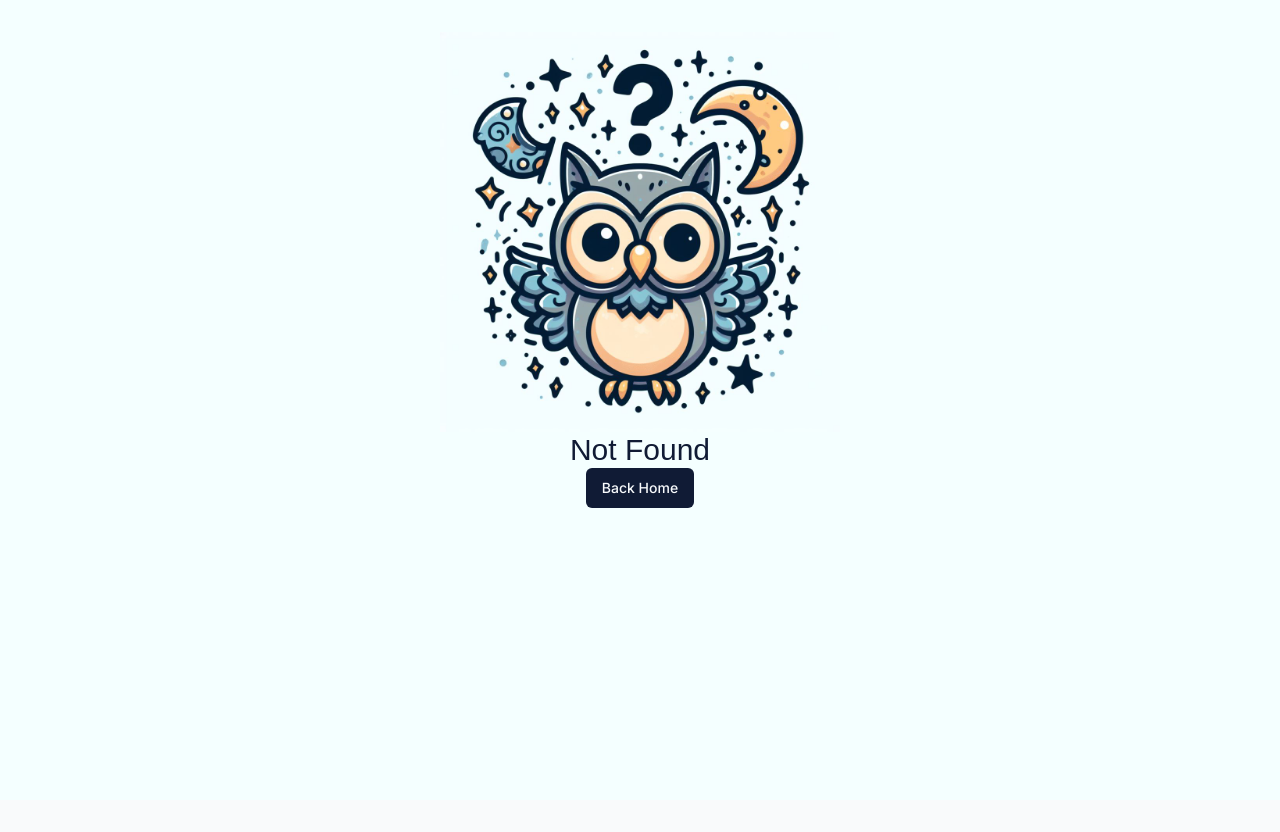
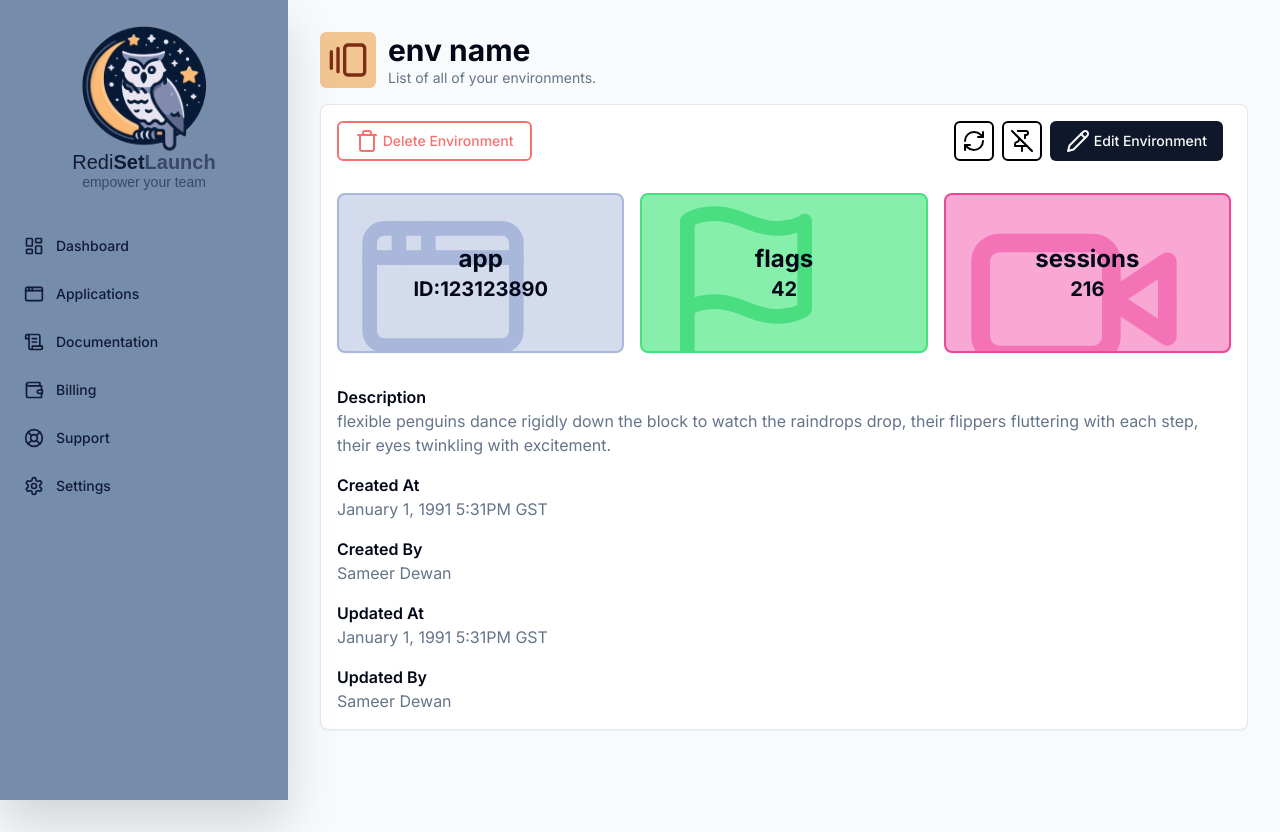
Before and after one commit to sameerdewan/redisetlaunch, a Next.js app: page /dashboard/envs/1 in a window 1280 px wide. Before the commit this address had no page. Before the commit the page ends 800 px from the top, so only its background shows below. Built offline with nearby package versions, Linux system fonts and the light colour scheme; a web font is replaced by a local one.

Commit message:
env page

```diff
--- /dev/null
+++ b/app/(dashboard)/(routes)/dashboard/envs/[id]/page.tsx
@@ -0,0 +1,98 @@
+"use client";
+import React, {useEffect, useState} from "react";
+import {
+    EntityCallout,
+    EntityCalloutContainer,
+    EntityPageContent,
+    EntityPageDetails,
+    EntityField,
+    EntityValue,
+    Page
+} from "@/components/Page";
+import Heading from "@/components/Heading";
+import {GalleryHorizontalEndIcon, CalendarDaysIcon, Flag, AppWindow, GalleryHorizontalEnd, Video} from "lucide-react";
+import {ApplicationEntityColors, EnvironmentEntityColors} from "@/lib/utils";
+import {useRouter} from "next/navigation";
+
+export default function Environment(props: { params: { id: string } }) {
+    // State
+    const [loading, setLoading] = useState(true);
+
+    // Navigation
+    const router = useRouter();
+
+    // Effects
+    useEffect(() => {
+        setLoading(true);
+        setTimeout(() => setLoading(false), 1000);
+    }, []);
+
+    // User Interface
+    return (
+        <Page>
+            <Heading
+                title="env name"
+                description="List of all of your environments."
+                icon={GalleryHorizontalEnd}
+                iconColor={EnvironmentEntityColors.TEXT}
+                bgColor={EnvironmentEntityColors.BACKGROUND}
+                loading={loading}
+            />
+            <EntityPageContent
+                entityId={props.params.id}
+                goToEdit={() => router.push(`/dashboard/envs/${props.params.id}/edit`)}
+                type="Environment"
+                loading={loading}
+            >
+                <EntityCalloutContainer>
+                    <EntityCallout
+                        title="app"
+                        value="ID:123123890"
+                        icon={AppWindow}
+                        backgroundTwClass="bg-[#A9B7DA]/50"
+                        borderTwClass="border-[#A9B7DA]"
+                        iconColorTextTwClass="text-[#A9B7DA]"
+                        positioningTwClasses="left-4 top-1"
+                        onClick={() => router.push(`/dashboard/apps/1`)}
+                    />
+                    <EntityCallout
+                        title="flags"
+                        value="42"
+                        icon={Flag}
+                        backgroundTwClass="bg-green-300"
+                        borderTwClass="border-green-400"
+                        iconColorTextTwClass="text-green-400"
+                        positioningTwClasses="left-4 top-1"
+                        onClick={() => router.push(`/dashboard/flags?envId=${props.params.id}`)}
+                    />
+                    <EntityCallout
+                        title="sessions"
+                        value="216"
+                        icon={Video}
+                        backgroundTwClass="bg-pink-300"
+                        borderTwClass="border-pink-500"
+                        iconColorTextTwClass="text-pink-400"
+                        positioningTwClasses="left-4 -top-2 h-56 w-56"
+                        onClick={() => router.push(`/dashboard/sessions?envId=${props.params.id}`)}
+                    />
+                </EntityCalloutContainer>
+                <EntityPageDetails>
+                    <EntityField name="Description" />
+                    <EntityValue value="flexible penguins dance rigidly down the block to watch the raindrops drop, their flippers fluttering with each step, their eyes twinkling with excitement."/>
+
+                    <EntityField name="Created At" />
+                    <EntityValue value="January 1, 1991 5:31PM GST"/>
+
+                    <EntityField name="Created By" />
+                    <EntityValue value="Sameer Dewan"/>
+
+                    <EntityField name="Updated At" />
+                    <EntityValue value="January 1, 1991 5:31PM GST"/>
+
+                    <EntityField name="Updated By" />
+                    <EntityValue value="Sameer Dewan"/>
+                </EntityPageDetails>
+            </EntityPageContent>
+        </Page>
+    );
+}
--- /dev/null
+++ b/app/(dashboard)/(routes)/dashboard/envs/page.tsx
@@ -0,0 +1,85 @@
+"use client";
+import Heading from "@/components/Heading";
+import {AppWindow, GalleryHorizontalEnd} from "lucide-react";
+import React, {useEffect, useRef, useState} from "react";
+import {ApplicationEntityColors, EnvironmentEntityColors} from "@/lib/utils";
+import PageSearch from "@/components/PageSearch";
+import EntityGrid from "@/components/EntityGrid";
+import {usePathname, useRouter, useSearchParams} from "next/navigation";
+import {Page, PageContent} from "@/components/Page";
+
+export default function Environments() {
+    // State
+    const [envs, setEnvs] = useState([]);
+    const [loading, setLoading] = useState<boolean>(false);
+
+    // Navigation
+    const router = useRouter();
+    const params = useSearchParams();
+    const pathname = usePathname();
+    const dataUrl = params.get("dataUrl")!;
+
+    // Refs
+    const searchRef = useRef<HTMLInputElement>(null);
+
+    // Methods
+    const navigateToQuery = () => {
+        if (searchRef?.current?.value && searchRef?.current?.value !== pathname) {
+            router.push(`/dashboard/envs/?dataUrl=${searchRef?.current?.value}`);
+        } else if (pathname !== "/dashboard/envs") {
+            router.push("/dashboard/envs")
+        }
+    }
+
+    const query = async () => {
+        setLoading(true);
+        const data = await new Promise(resolve => setTimeout(() => {
+            resolve(new Array(100).fill({
+                id: Math.floor(Math.random()).toString(),
+                name: "env name",
+                description: "It is a long established fact that a reader will be distracted by the readable content of a page when looking at its layout. The point of using Lorem Ipsum is that it has a more-or-less normal distribution of letters, as opposed to using 'Content here, content here', making it look like readable English. Many desktop publishing packages and web page editors now use Lorem Ipsum as their default model text, and a search for 'lorem ipsum' will uncover many web sites still in their infancy. Various versions have evolved over the years, sometimes by accident, sometimes on purpose (injected humour and the like"
+            }));
+        }, 1000));
+        setEnvs(data as any);
+        setLoading(false);
+    }
+
+
+    // Effects
+    useEffect(() => {
+        query().finally();
+    }, [dataUrl]);
+
+    // User Interface
+    return (
+        <Page>
+            <Heading
+                title="Environments"
+                description="List of all of your environments."
+                icon={GalleryHorizontalEnd}
+                iconColor={EnvironmentEntityColors.TEXT}
+                bgColor={EnvironmentEntityColors.BACKGROUND}
+            />
+            <PageContent>
+                <PageSearch
+                    ref={searchRef}
+                    inputProps={{
+                        placeholder: "Search Applications..."
+                    }}
+                    onSearch={navigateToQuery}
+                />
+                <EntityGrid
+                    loading={loading}
+                    entities={envs ?? []}
+                    entityCardColors={EnvironmentEntityColors}
+                    icon={GalleryHorizontalEnd}
+                    type="Env"
+                    goToEntity={{
+                        main: (id: string) => router.push(`/dashboard/envs/${id}`),
+                        edit: (id: string) => router.push(`/dashboard/envs/${id}/edit`)
+                    }}
+                />
+            </PageContent>
+        </Page>
+    );
+}
--- a/components/hooks.tsx
+++ /dev/null
@@ -1,30 +0,0 @@
-import {useEffect, useState} from "react";
-
-export function useRender(): [boolean, () => void] {
-    // State
-    const [render, setRender] = useState<boolean>(true);
-
-    // Methods
-    const rerender = () => {
-        setRender(false);
-        setTimeout(() => setRender(true));
-    };
-
-    // Hook Value
-    return [render, rerender];
-}
-
-export function useMounted(): boolean {
-    // State
-    const [mounted, setMounted] = useState<boolean>(false);
-
-    // Effects
-    useEffect(() => {
-        setMounted(true);
-        return () => {
-            setMounted(false);
-        };
-    }, []);
-
-    return mounted;
-}
```
